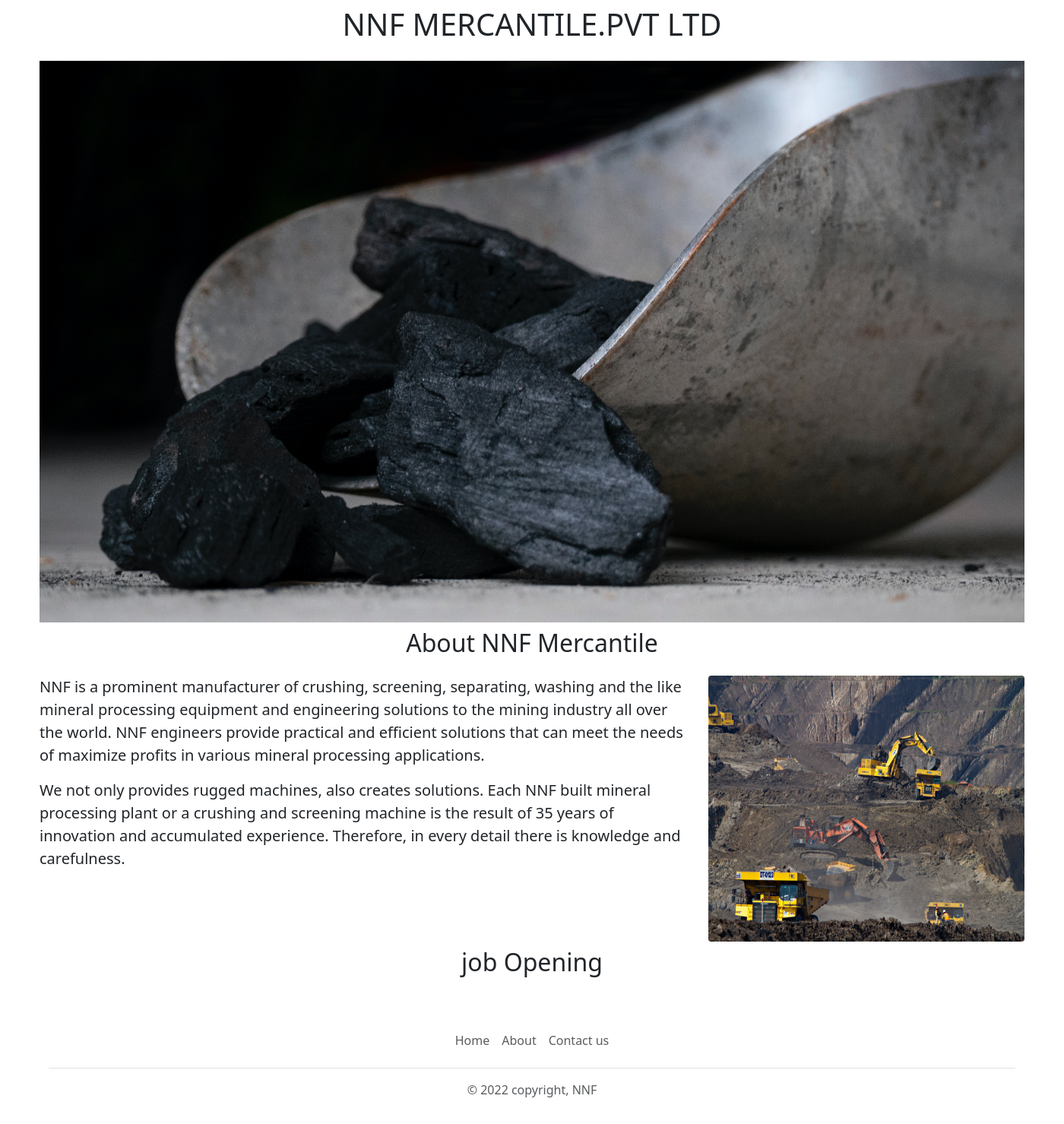
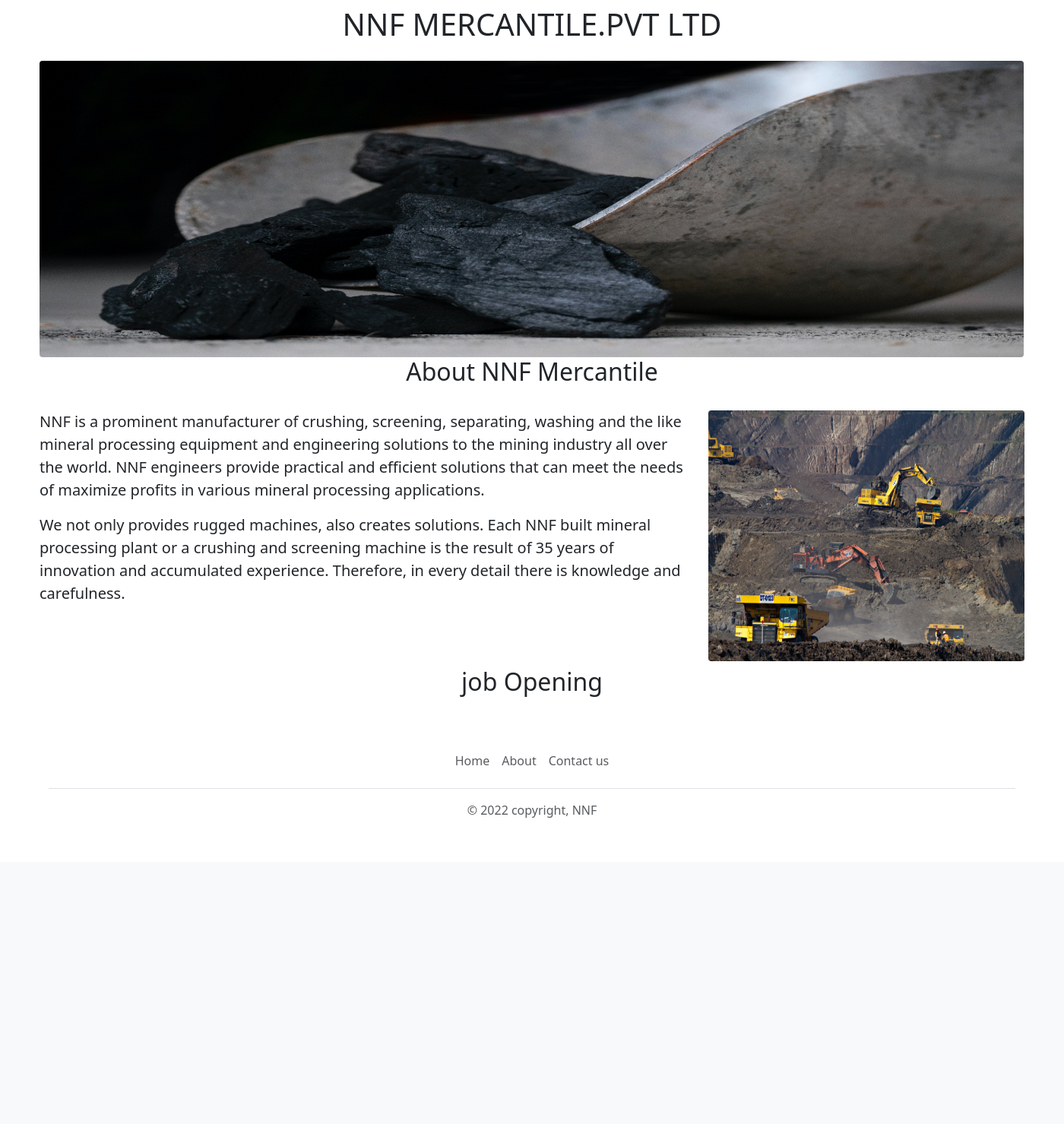
Before and after one commit to cnchoudhari/careers_website, a Flask app: template templates/home.html in a window 1400 px wide. Shown: the part 56-1535 px from the top of the page at 76% size. After the commit the page ends 1132 px from the top, so only its background shows below. Run offline with Flask 3, Linux system fonts and the light colour scheme; the template is opened without the code that fills it, so the values that code supplies are empty.

Commit message:
updating some code

```diff
--- a/templates/app_form.html
+++ b/templates/app_form.html
@@ -2,8 +2,8 @@
 <html>
   <body>
 
-
-<h4>Application Form </h4>
+  <div>
+<h4 style="text-align:center">Application Form </h4>
 
 <form method="post" action="/job/{{job['id']}}/apply" >
   <div class="mb-2">
@@ -39,5 +39,6 @@
   <input type="submit" value="submit" >
 
 </form>
+    </div>
   </body>
 </html>
--- a/templates/banner.html
+++ b/templates/banner.html
@@ -1 +1,2 @@
-  <img  id="img" class="img-fluid" src="https://careerswebsite.chetanchoudhari.repl.co/static/banner4.jpg" alt="coal">
+  <div><img src="https://careerswebsite.chetanchoudhari.repl.co/static/banner4.jpg" alt="coal" style="width:1295px;height:390px; border-radius:4px;>
+         </div><br>
--- a/templates/home.html
+++ b/templates/home.html
@@ -14,9 +14,13 @@
 
   <h1 class="text-center mt-2 mb-4 ">NNF MERCANTILE.PVT LTD</h1>
 
- {% include 'banner.html'%}
+   {% include 'banner.html'%}
 
-  <h2 class="text-center mt-2 mb-4 "> About NNF Mercantile </h2>
+ <div class="text-center mt-4 mb-4 ">
+
+  <h2 style="text-align:center"> About NNF Mercantile </h2> <br>
+
+</div>
   <div class="row" style="margin-bottom:16px">
     <div class="col-md-8">
   <P class="lead">
@@ -29,8 +33,9 @@
   </P>
     </div>
     <div class="d-none d-md-block col-md-4">
-     <img  id="img" class="img-fluid" src="static/banner3.jpg" style="height:350px;  border-radius:4px;">
+     <img  id="img" class="img-fluid" src="static/banner3.jpg" style="height:330px;  border-radius:4px;">
   </div>
+
   <h2 class="text-center mt-2 mb-4 "> job Opening</h2>
   <div class="lead">
     {% for job in jobs %}
```
Also changed, not shown: templates/jobpage.html (+6 -2 lines).
